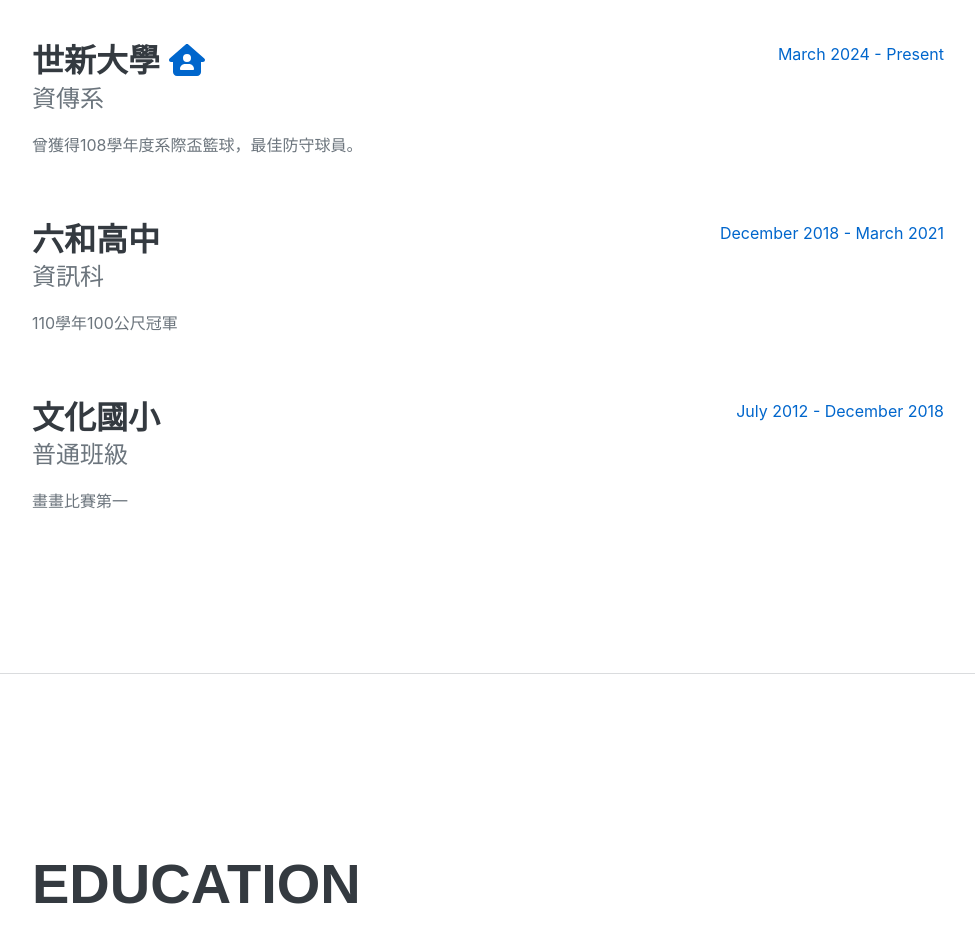
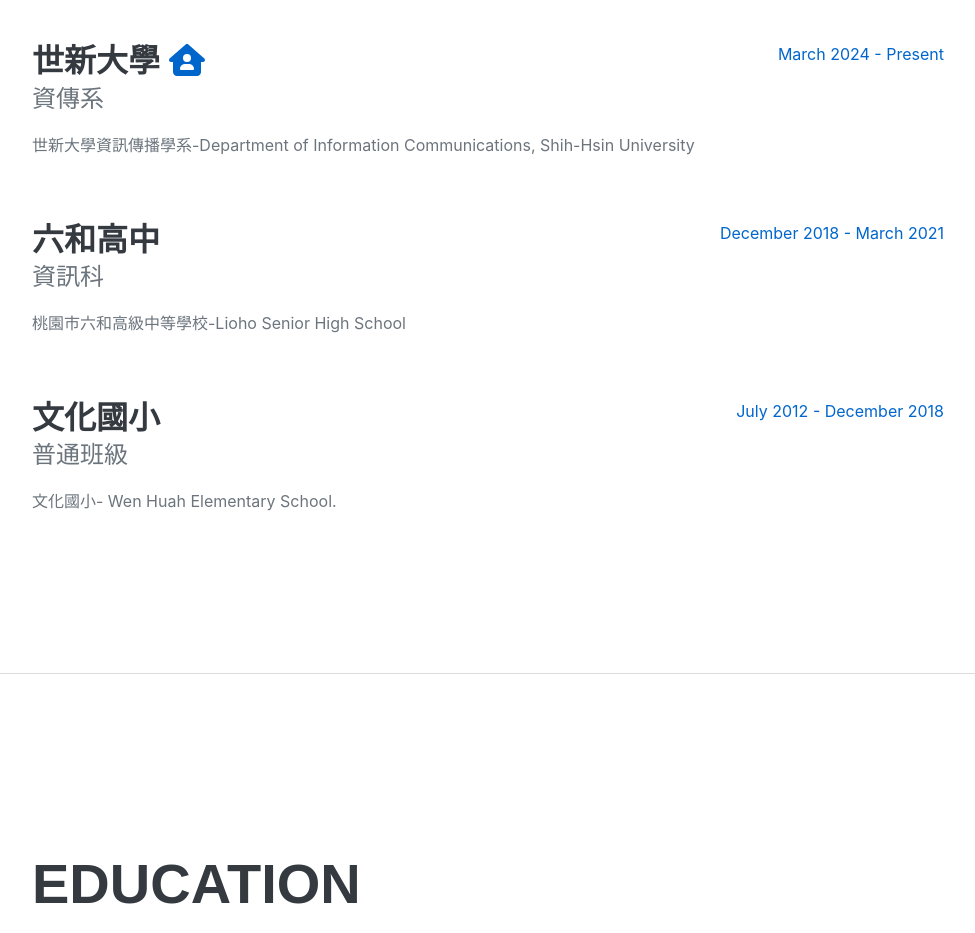
Before and after one commit to a109082028/a109082028.github.io, a plain HTML site: page index.html in a window 1280 px wide. Shown: the part 960-1893 px from the top of the page, without its empty margins (288-1263 px from the left). Drawn offline with nearby package versions, Linux system fonts and the light colour scheme.

Commit message:
Update index.html

```diff
--- a/index.html
+++ b/index.html
@@ -72,7 +72,7 @@
                             <a href="https://www.shu.edu.tw/"><i class="fa-solid fa-house-user"></i></a>
                             </h3>
                             <div class="subheading mb-3">資傳系</div>
-                            <p>曾獲得108學年度系際盃籃球，最佳防守球員。</p>
+                            <p>世新大學資訊傳播學系-Department of Information Communications, Shih-Hsin University</p>
                         </div>
                         <div class="flex-shrink-0"><span class="text-primary">March 2024 - Present</span></div>
                     </div>
@@ -80,7 +80,7 @@
                         <div class="flex-grow-1">
                             <h3 class="mb-0">六和高中</h3>
                             <div class="subheading mb-3">資訊科</div>
-                            <p>110學年100公尺冠軍</p>
+                            <p>桃園市六和高級中等學校-Lioho Senior High School</p>
                         </div>
                         <div class="flex-shrink-0"><span class="text-primary">December 2018 - March 2021</span></div>
                     </div>
@@ -88,7 +88,7 @@
                         <div class="flex-grow-1">
                             <h3 class="mb-0">文化國小</h3>
                             <div class="subheading mb-3">普通班級</div>
-                            <p>畫畫比賽第一</p>
+                            <p>文化國小- Wen Huah Elementary School.</p>
                         </div>
                         <div class="flex-shrink-0"><span class="text-primary">July 2012 - December 2018</span></div>
                     </div>
```
